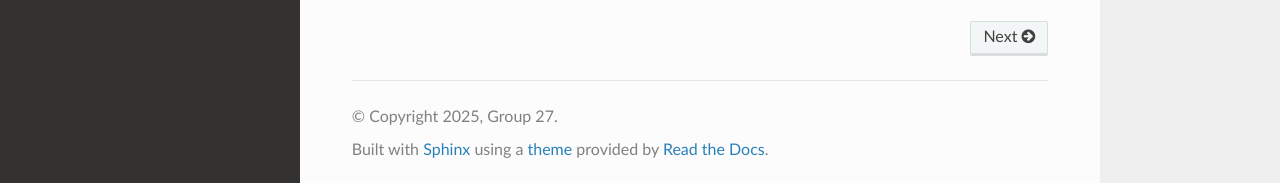
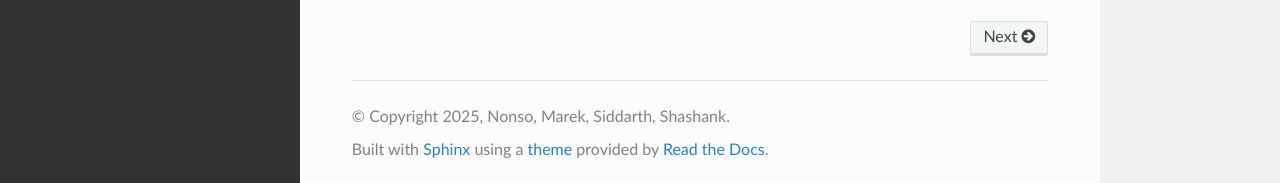
Before and after one commit to UBC-MDS/pysorting, a Sphinx documentation site: the page built from docs/index.md, in a window 1280 px wide and 900 px high, scrolled down 2067 px. Shown: the part 714-897 px from the top of the window. Built offline with Sphinx 7.4.7 and the Read the Docs theme 3.1.0, drawn with Linux system fonts in a browser that asks for light colours; pages that are not in the unit, such as notebooks, are missing from menus.

Commit message:
expanded name

```diff
--- a/docs/conf.py
+++ b/docs/conf.py
@@ -7,8 +7,8 @@
 # -- Project information -----------------------------------------------------
 
 project = u"pysorting"
-copyright = u"2025, Group 27"
-author = u"Group 27"
+copyright = u"2025, Nonso, Marek, Siddarth, Shashank"
+author = u"Nonso, Marek, Siddarth, Shashank"
 
 # -- General configuration ---------------------------------------------------
 
```
